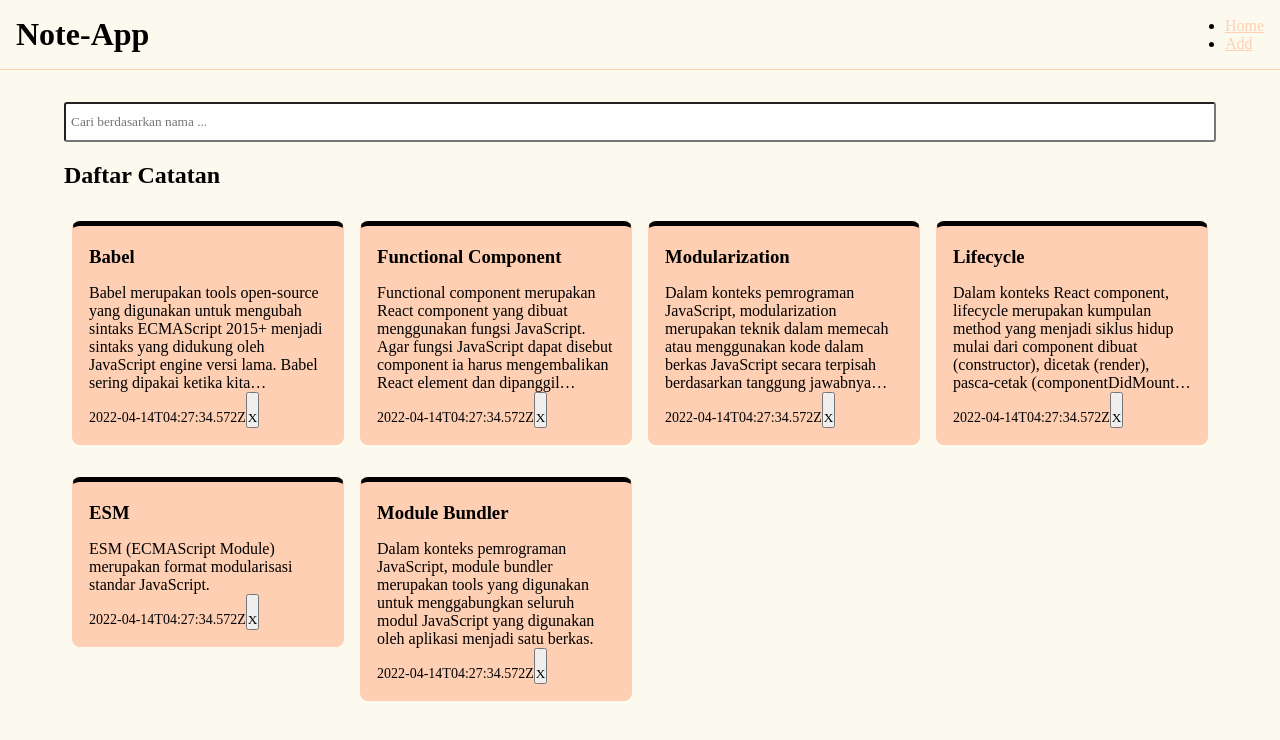
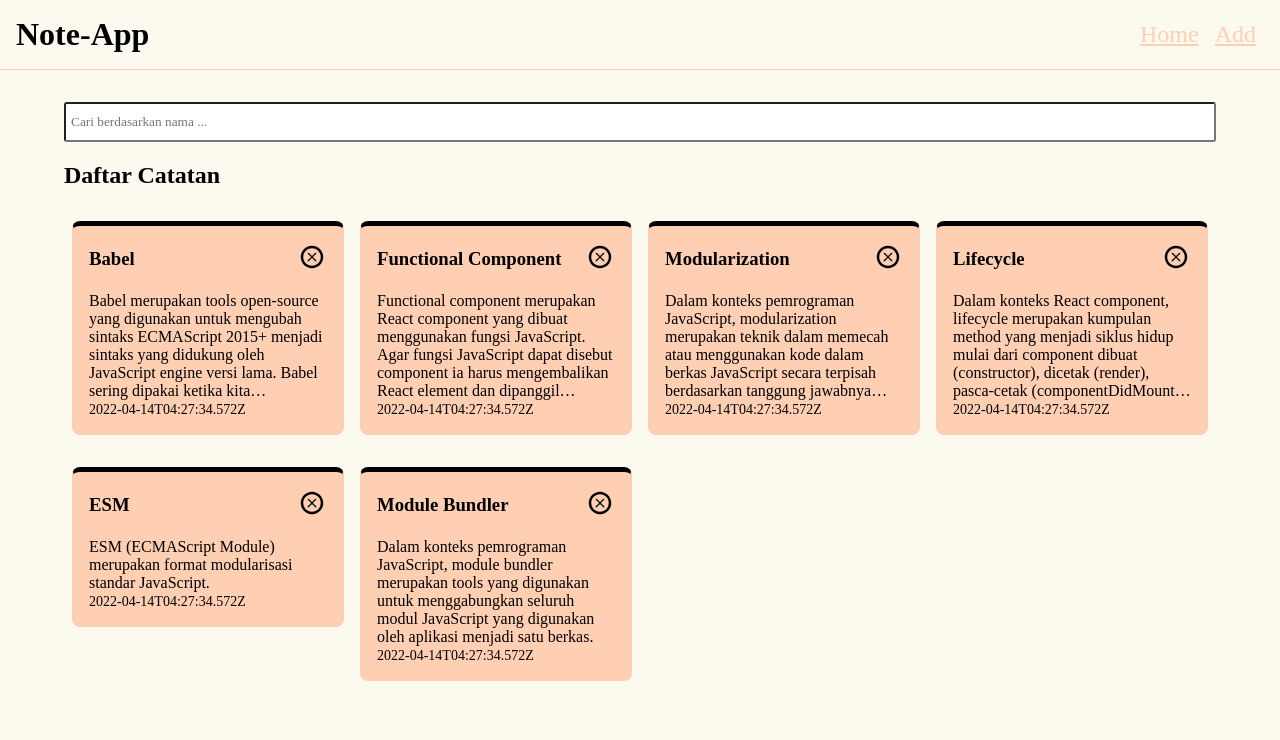
Before and after one commit to muhammadderi/muder-note, a React (Vite) app: page / in a window 1280 px wide. Shown: the top 740 px of the page. Built offline with nearby package versions, Linux system fonts and the light colour scheme; a web font is replaced by a local one.

Commit message:
fixing delete button

```diff
--- a/package.json
+++ b/package.json
@@ -11,6 +11,7 @@
   "dependencies": {
     "react": "^18.2.0",
     "react-dom": "^18.2.0",
+    "react-icons": "^5.3.0",
     "react-router-dom": "^6.26.2"
   },
   "devDependencies": {
--- a/src/component/DeleteButton.jsx
+++ b/src/component/DeleteButton.jsx
@@ -1,7 +1,8 @@
 import React from 'react';
+import { TiDeleteOutline } from "react-icons/ti";
 
 function DeleteButton({ id, onDelete }) {
-  return <button className='note-item__delete' onClick={() => onDelete(id)}>X</button>
+  return <button className='note-item__delete' onClick={() => onDelete(id)}><TiDeleteOutline size={30} /></button>
 }
 
 export default DeleteButton;
--- a/src/component/Navigation.jsx
+++ b/src/component/Navigation.jsx
@@ -3,7 +3,7 @@ import { Link } from "react-router-dom";
 
 function Navigation() {
     return (
-        <nav className="navogation">
+        <nav className="navigation">
             <ul>
                 <li><Link to="/">Home</Link></li>
                 <li><Link to="/add">Add</Link></li>
--- a/src/component/NoteItemBody.jsx
+++ b/src/component/NoteItemBody.jsx
@@ -5,10 +5,12 @@ function NoteItemBody({title, body, createdAt, id, onDelete}) {
     return (
         <div className='note-item__body'>
             <div className='note-item'>
+            <div className='note-mix'>
             <h3 className='note-item__title'>{title}</h3>
+            <DeleteButton id={id} onDelete={onDelete} />
+            </div>
             <p className='note-item__body'>{body}</p>
             <span className='note-item__createdAt'>{createdAt}</span>
-            <DeleteButton id={id} onDelete={onDelete} />
             </div>
         </div>
     )
--- a/src/styles/style.css
+++ b/src/styles/style.css
@@ -60,6 +60,8 @@ header .navigation ul li {
   display: inline-block;
   font-size: 24px;
   margin: 0 8px;
+  text-decoration: none;
+  color: black;
 }
 
 h2 {
@@ -98,12 +100,7 @@ main {
   color: #000;
 }
 
-.note-item__delete::before {
-  content: "\A";
-      white-space: pre;
-      display: block;
 
-}
 
 .note-item__title {
   margin: 4px 0;
@@ -238,6 +235,27 @@ main {
   color: #000
 }
 
+.note-item__delete {
+ background-color: transparent;
+ border: none;
+}
+
+.note-item__delete:hover {
+  background-color: #000;
+  border-radius: 50%;
+  color: #fff;
+}
+
+.note-mix {
+  display: flex;
+  align-items: center;
+  justify-content: space-between;
+}
+
+.home-navbar {
+  display: flex;
+}
+
 .search-bar {
   padding: 10px 5px;
   border-radius: 3px;
```
Also changed, not shown: 1 other file (tests, documents, lock files or other folders).
